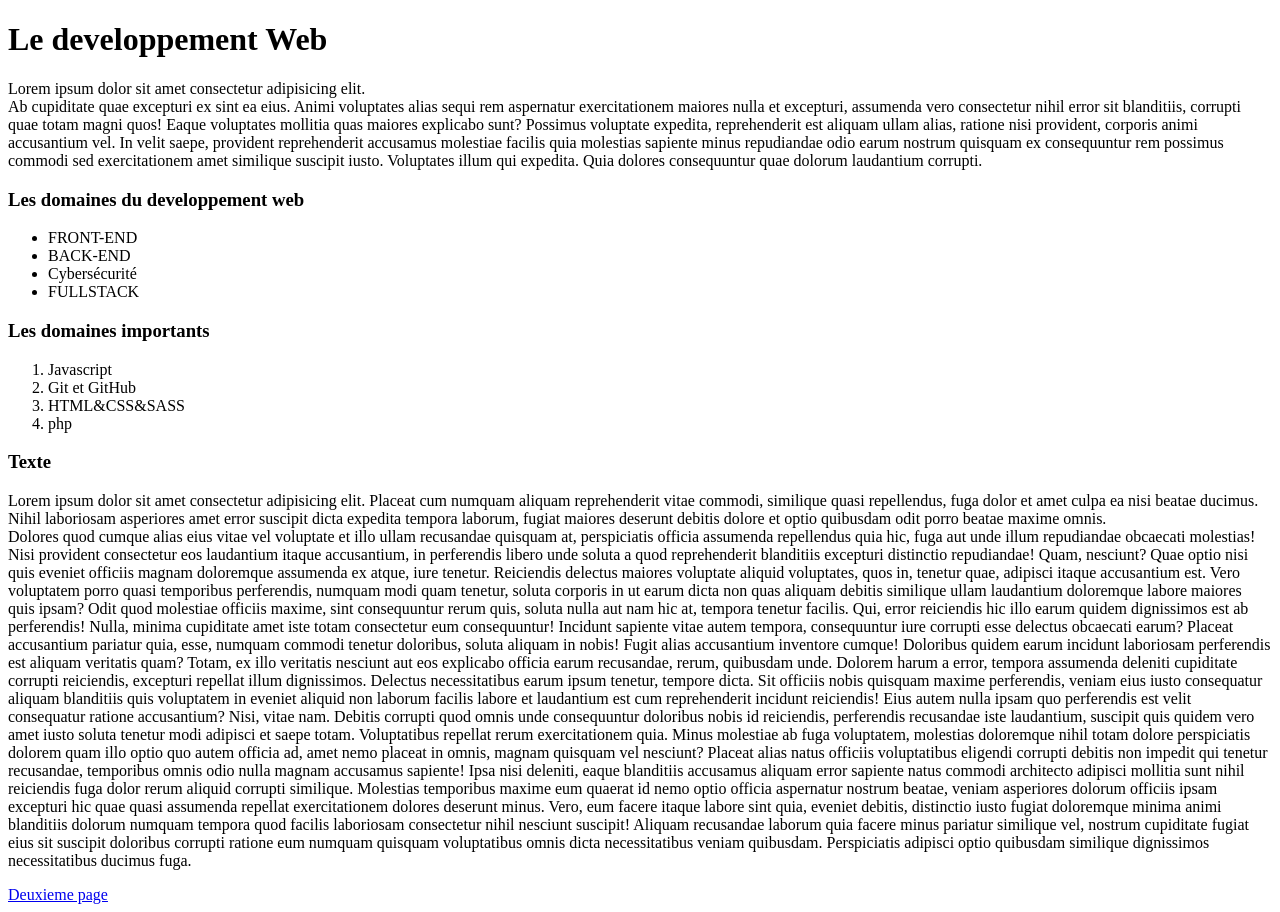
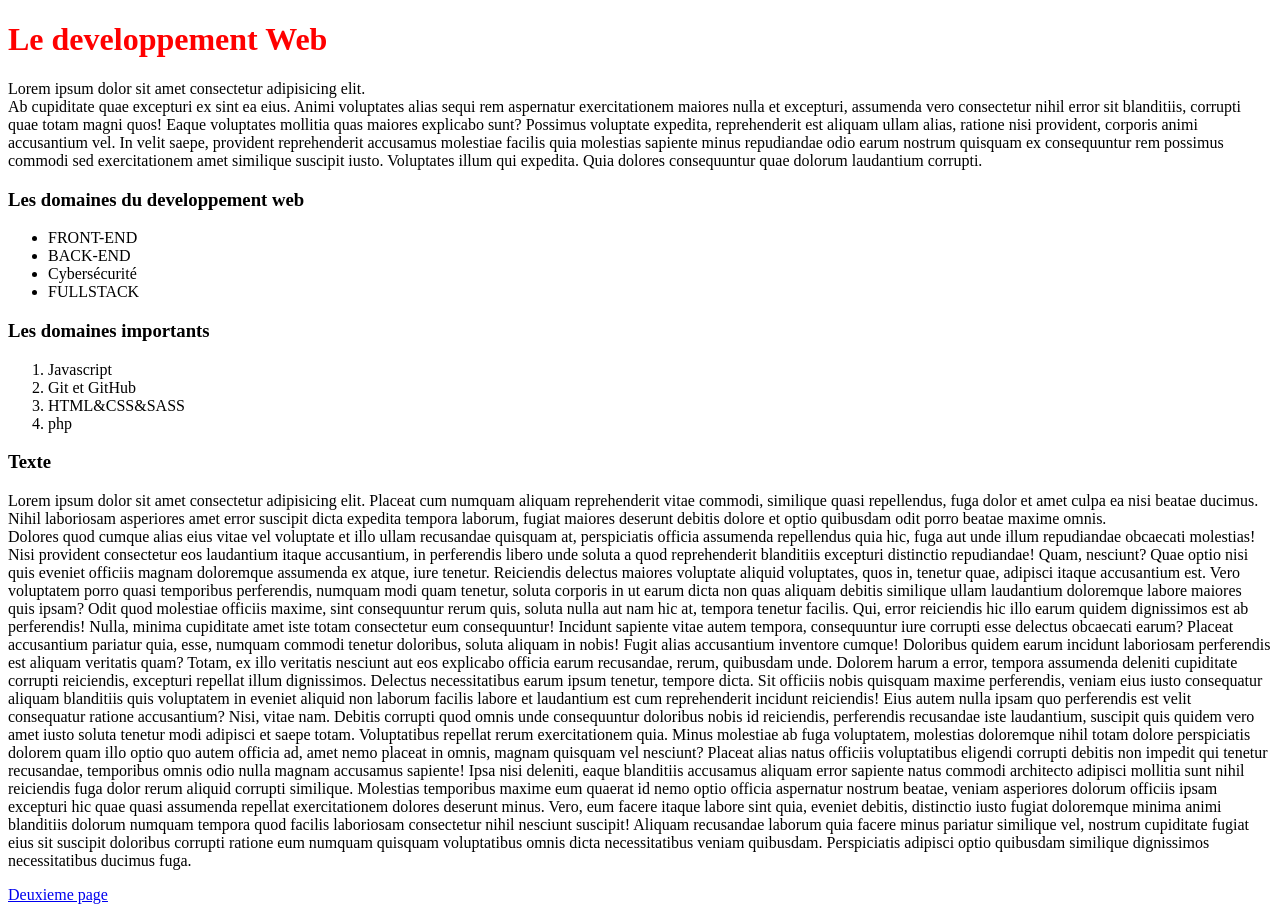
Before and after one commit to johnOfGod33/HTML-CSS-SASS, a plain HTML site: page Partie2/pratiquePartie1.html in a window 1280 px wide. Drawn offline with Linux system fonts and the light colour scheme.

Commit message:
correction du fichier css

```diff
--- a/Partie2/pratiquePartie1.html
+++ b/Partie2/pratiquePartie1.html
@@ -3,7 +3,7 @@
 <head>
     <meta charset="UTF-8">
     <meta name="viewport" content="width=device-width, initial-scale=1.0">
-    <title>Document</title>
+    <link rel="stylesheet" href="./sytle.css">
 </head>
 <body>
     <h1>Le developpement Web</h1>
--- /dev/null
+++ b/Partie2/sytle.css
@@ -0,0 +1,3 @@
+h1 {
+    color: red;
+}
```
